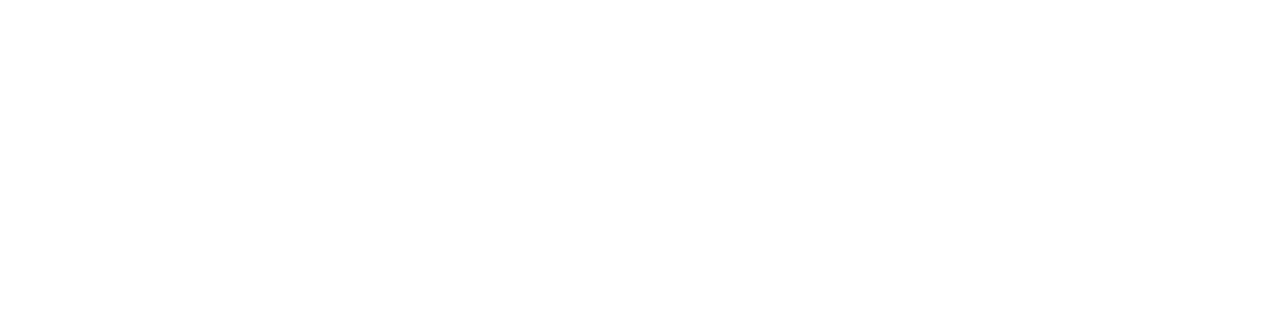
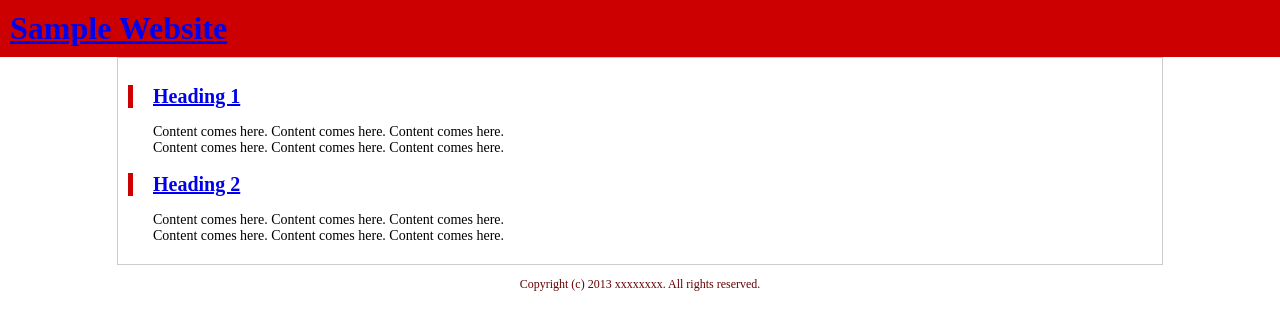
Before and after one commit to e15004/html5-lesson, a plain HTML site: page HTML＆CSSでつくるWebページ/index.html in a window 1280 px wide. Drawn offline with Linux system fonts and the light colour scheme.

Commit message:
create new html

```diff
--- a/HTML＆CSSでつくるWebページ/index.html
+++ b/HTML＆CSSでつくるWebページ/index.html
@@ -1,11 +1,29 @@
 <!DOCTYPE html>
-<html lang="jp">
+<html lang="ja">
 <head>
     <meta charset="UTF-8">
-    <title>HTML＆CSSでつくるWebページ</title>
+    <title>HTML+CSS</title>
+    <link rel="stylesheet" type="text/css" href="style.css">
 </head>
 <body>
+    <header>
+      <h1><a href="file:///home/e15004/Desktop/html5Lesson/HTML%EF%BC%86CSS%E3%81%A7%E3%81%A4%E3%81%8F%E3%82%8BWeb%E3%83%9A%E3%83%BC%E3%82%B8/index.html">Sample Website</a></h1>
+  </header>
+  <main>
+      <h2><a href="file:///home/e15004/Desktop/html5Lesson/HTML%EF%BC%86CSS%E3%81%A7%E3%81%A4%E3%81%8F%E3%82%8BWeb%E3%83%9A%E3%83%BC%E3%82%B8/heading1.html">Heading 1</a></h2>
+      <p>
+        Content comes here. Content comes here. Content comes here.<br>
+        Content comes here. Content comes here. Content comes here.
+    </p>
 
-</head>
+    <h2><a href="file:///home/e15004/Desktop/html5Lesson/HTML%EF%BC%86CSS%E3%81%A7%E3%81%A4%E3%81%8F%E3%82%8BWeb%E3%83%9A%E3%83%BC%E3%82%B8/heading2.html">Heading 2</a></h2>
+    <p>
+        Content comes here. Content comes here. Content comes here.<br>
+        Content comes here. Content comes here. Content comes here.
+    </p>
+</main>
+<footer>
+  <p>Copyright (c) 2013 xxxxxxxx. All rights reserved.</p>
+</footer>
 </body>
 </html>
--- a/HTML＆CSSでつくるWebページ/style.css
+++ b/HTML＆CSSでつくるWebページ/style.css
@@ -4,41 +4,41 @@ body {
   margin: 0;
 }
 
-#header {
+header {
   background-color: #C00;
   padding: 10px;
 }
 
-#header > h1 {
+header > h1 {
   color: #FFF;
   font-family: serif;
   margin: 0;
 }
 
-#main {
+main {
   border: 1px solid #CCC;
   margin: 0 auto;
   padding: 10px;
   width: 80%;
 }
 
-#main > h2 {
+main > h2 {
   border-left: 5px solid #C00;
   font-size: 20px;
   padding-left: 20px;
 }
 
-#main > p {
+main > p {
   font-size: 14px;
   margin: 10px 25px;
 }
 
-#footer {
+footer {
   margin: 10px;
   text-align: center;
 }
 
-#footer > p {
+footer > p {
   color: #600;
-  : ;
+  font-size: 12px;
 }
```
Also changed, not shown: HTML＆CSSでつくるWebページ/heading1.html (added, +18 -0 lines), HTML＆CSSでつくるWebページ/heading2.html (added, +18 -0 lines), 1 other file.
